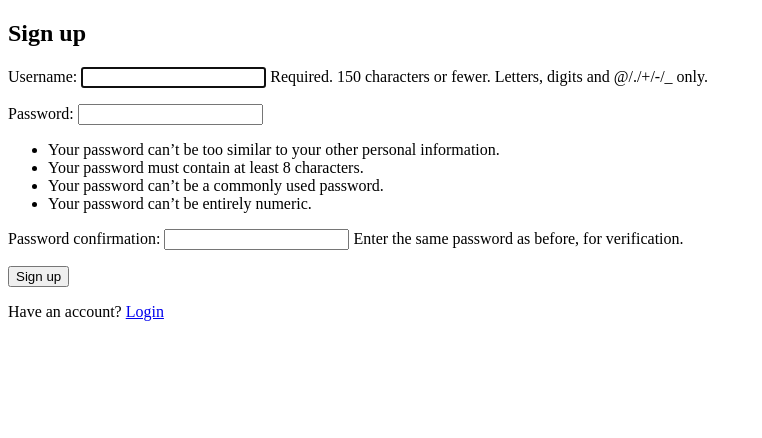
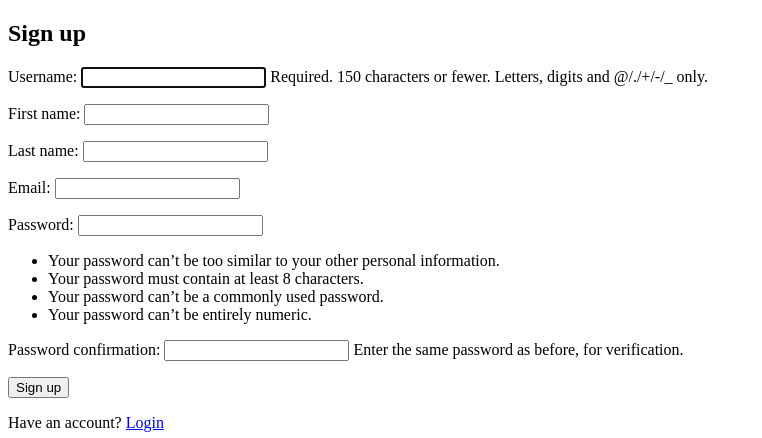
Before and after one commit to JRife458/SC3000, a Django app: page /accounts/signup/ in a window 1280 px wide. Shown: the part 26-464 px from the top of the page, without its empty margins (0-762 px from the left). Run offline with Django 5.2, Linux system fonts and the light colour scheme.

Commit message:
added name and email to signup

```diff
--- /dev/null
+++ b/SC3000/accounts/forms.py
@@ -0,0 +1,10 @@
+from django.contrib.auth.forms import UserCreationForm
+from django import forms
+
+class CustomUserCreationForm(UserCreationForm):
+    first_name = forms.CharField(max_length=30)
+    last_name = forms.CharField(max_length=30)
+    email = forms.CharField(max_length=60)
+
+    class Meta(UserCreationForm.Meta):
+        fields = UserCreationForm.Meta.fields + ('first_name', 'last_name', 'email')
--- a/SC3000/accounts/templates/accounts/profile.html
+++ b/SC3000/accounts/templates/accounts/profile.html
@@ -1,4 +1,6 @@
-{% extends "base.html" %} {% block content %}
+{% extends "base.html" %} {% block script %} {{ block.super }}
+<script></script>
+{% endblock %} {% block content %}
 <div class="profile-container">
   <h2>My Profile</h2>
   <p><strong>Username:</strong> {{ user.username }}</p>
--- a/SC3000/accounts/views.py
+++ b/SC3000/accounts/views.py
@@ -5,6 +5,7 @@ from django.urls import reverse_lazy
 from django.views.generic.edit import CreateView
 from django.contrib.auth.mixins import LoginRequiredMixin
 from django.views.generic import TemplateView
+from .forms import CustomUserCreationForm
 
 class UserLoginView(LoginView):
     template_name = "accounts/login.html"
@@ -19,7 +20,7 @@ class UserLoginView(LoginView):
 
 class UserSignupView(CreateView):
     template_name = "accounts/signup.html"
-    form_class = UserCreationForm
+    form_class = CustomUserCreationForm
     success_url = reverse_lazy("login")  # Redirect to login after successful signup
 
     def form_valid(self, form):
--- /dev/null
+++ b/requirements.txt
@@ -0,0 +1 @@
+Django==5.1.3
```
